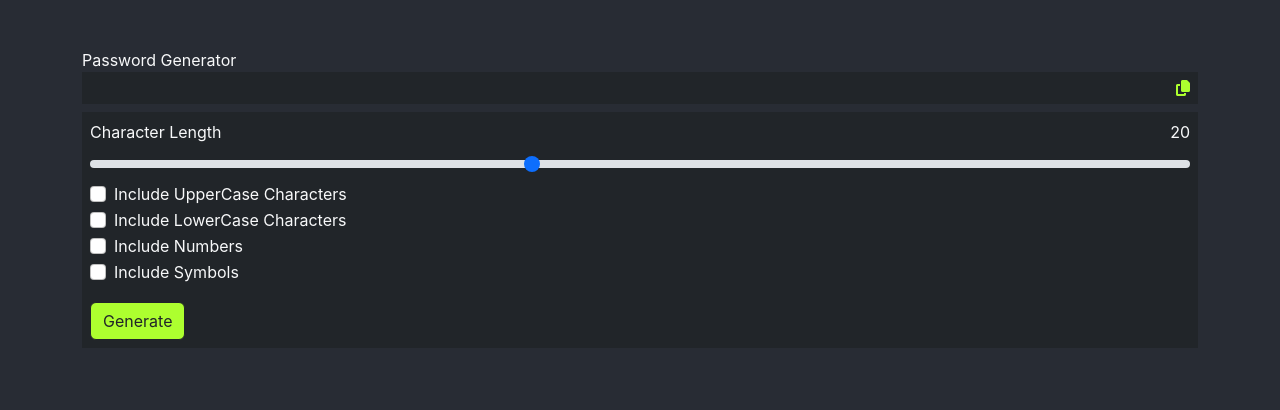
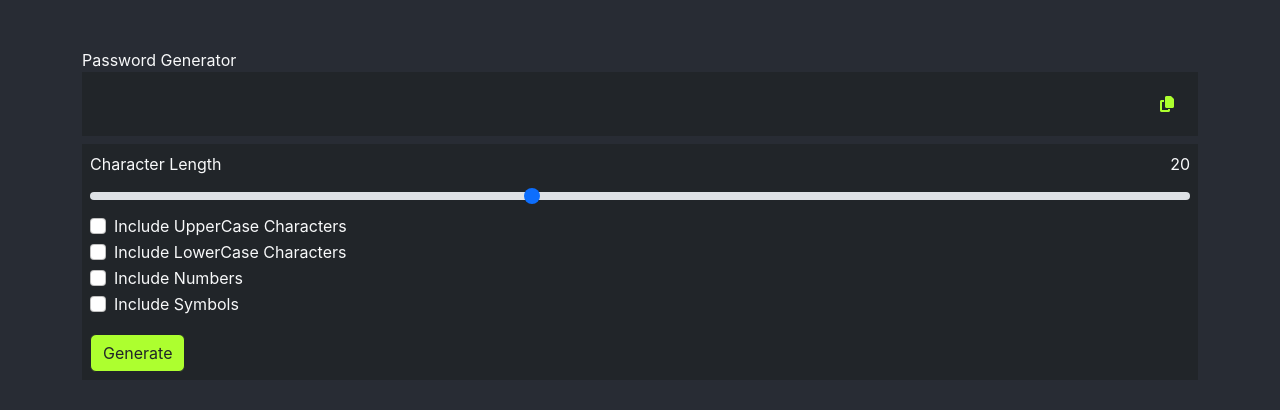
Before and after one commit to rushit163/IEEEtask, a React (Create React App) app in the folder my-app/: page / in a window 1280 px wide. Shown: the top 410 px of the page. Built offline with nearby package versions, Linux system fonts and the light colour scheme.

Commit message:
final Ui

```diff
--- a/my-app/src/App.css
+++ b/my-app/src/App.css
@@ -39,6 +39,9 @@ body{
 #button{
   background-color: greenyellow;
 }
+#copybtn:hover{
+  cursor: pointer;
+}
 @keyframes App-logo-spin {
   from {
     transform: rotate(0deg);
--- a/my-app/src/components/PasswordGenerator.jsx
+++ b/my-app/src/components/PasswordGenerator.jsx
@@ -37,10 +37,10 @@ let PasswordGenerator =()=> {
             <div className='row'>
                 <form onSubmit={submit}>
                 <div className="col">
-                    <div className="bg-dark p-2">
+                    <div className="bg-dark ">
                     <div className="d-flex justify-content-between">
-                        <div value={state.generatedPassword} className="text-light"  name='generatedPassword'>{state.generatedPassword}</div>
-                        <i className='bg-dark fa fa-copy'></i>
+                        <div value={state.generatedPassword} className="text-light p-4" name='generatedPassword'>{state.generatedPassword}</div>
+                        <i className='bg-dark fa fa-copy p-4' id='copybtn'></i>
                     </div>
                     </div>
                     <div className="bg-dark mt-2 p-2">
```
